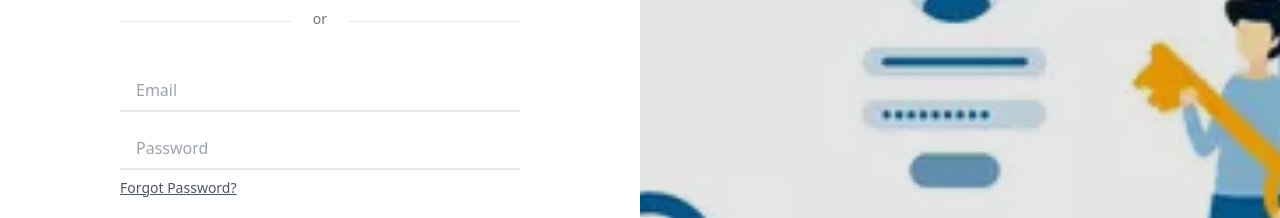
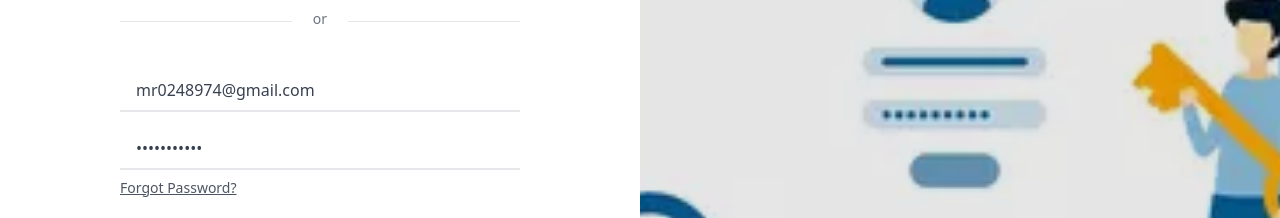
Before and after one commit to devmdrd/TalentTrove, a React (Vite) app in the folder client/: page /signin in a window 1280 px wide. Shown: the part 362-580 px from the top of the page. Built offline with nearby package versions, Linux system fonts and the light colour scheme; no server answers.

Commit message:
Update SigninForm.jsx

```diff
--- a/client/src/components/candidate/SigninForm.jsx
+++ b/client/src/components/candidate/SigninForm.jsx
@@ -27,9 +27,9 @@ const SigninForm = () => {
     }
   }, [registrationSuccess]);
 
-  const [credentials, setCredentials] = useState({
-    email: "",
-    password: "",
+   const [credentials, setCredentials] = useState({
+    email: 'mr0248974@gmail.com',
+    password: 'Rashid@2002',
   });
   const handleChange = (e) => {
     setCredentials({
```
